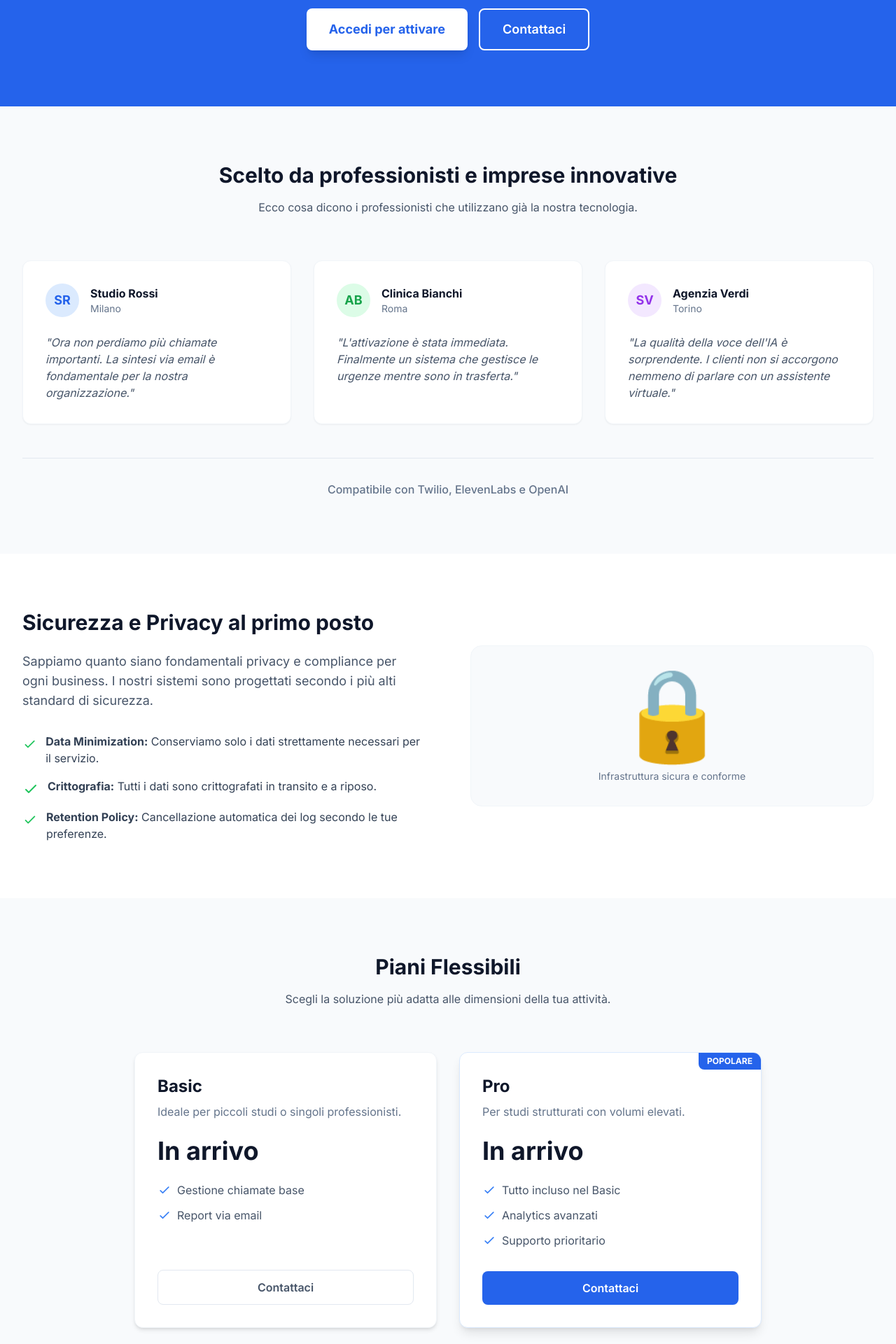
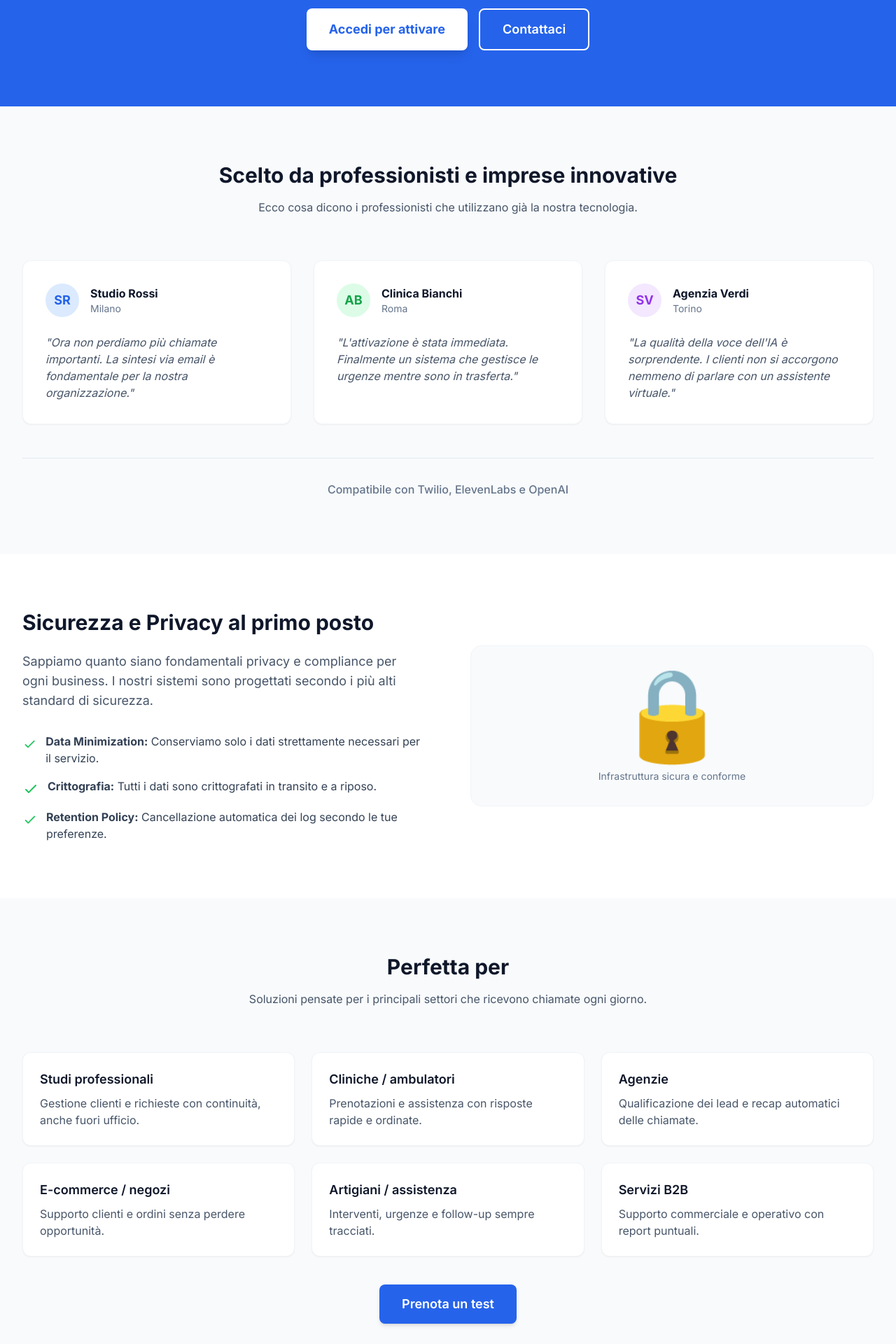
Before and after one commit to EdoBufLit/segretarIA, a FastAPI app: page / in a window 1280 px wide. Shown: the part 1960-3880 px from the top of the page at 70% size. Run offline with FastAPI, Linux system fonts and the light colour scheme; some libraries are stand-ins or nearby versions.

Commit message:
feat: sectors section on landing

```diff
--- a/templates/index.html
+++ b/templates/index.html
@@ -55,6 +55,7 @@
                     <a href="#come-funziona" class="text-slate-600 hover:text-blue-600 font-medium transition-colors">Come Funziona</a>
                     <a href="#sicurezza" class="text-slate-600 hover:text-blue-600 font-medium transition-colors">Sicurezza</a>
                     <a href="#prezzi" class="text-slate-600 hover:text-blue-600 font-medium transition-colors">Prezzi</a>
+                    <a href="#settori" class="text-slate-600 hover:text-blue-600 font-medium transition-colors">Settori</a>
                     <a href="#faq" class="text-slate-600 hover:text-blue-600 font-medium transition-colors">FAQ</a>
                 </div>
                 <div class="hidden md:flex items-center gap-3">
@@ -88,6 +89,7 @@
                 <a href="#come-funziona" class="block px-3 py-2 rounded-md text-base font-medium text-slate-700 hover:text-blue-600 hover:bg-blue-50">Come Funziona</a>
                 <a href="#sicurezza" class="block px-3 py-2 rounded-md text-base font-medium text-slate-700 hover:text-blue-600 hover:bg-blue-50">Sicurezza</a>
                 <a href="#prezzi" class="block px-3 py-2 rounded-md text-base font-medium text-slate-700 hover:text-blue-600 hover:bg-blue-50">Prezzi</a>
+                <a href="#settori" class="block px-3 py-2 rounded-md text-base font-medium text-slate-700 hover:text-blue-600 hover:bg-blue-50">Settori</a>
                 <a href="#faq" class="block px-3 py-2 rounded-md text-base font-medium text-slate-700 hover:text-blue-600 hover:bg-blue-50">FAQ</a>
                 <div class="pt-4 pb-2">
                     <button type="button" data-booking-open aria-label="Prenota un test" class="block w-full text-center bg-slate-900 text-white px-5 py-3 rounded-lg font-medium hover:bg-slate-800 transition-colors focus:outline-none focus-visible:ring-2 focus-visible:ring-blue-500 focus-visible:ring-offset-2">
@@ -356,6 +358,51 @@
         </div>
     </section>
 
+    <!-- Settori Section -->
+    <section id="settori" class="py-20 bg-slate-50">
+        <div class="max-w-7xl mx-auto px-4 sm:px-6 lg:px-8">
+            <div class="text-center mb-16">
+                <h2 class="text-3xl font-bold text-slate-900 mb-4">Perfetta per</h2>
+                <p class="text-slate-600 max-w-2xl mx-auto">
+                    Soluzioni pensate per i principali settori che ricevono chiamate ogni giorno.
+                </p>
+            </div>
+
+            <div class="grid grid-cols-1 sm:grid-cols-2 lg:grid-cols-3 gap-6">
+                <div class="bg-white border border-slate-100 rounded-xl p-6 shadow-sm">
+                    <h3 class="text-lg font-semibold text-slate-900 mb-2">Studi professionali</h3>
+                    <p class="text-slate-600">Gestione clienti e richieste con continuità, anche fuori ufficio.</p>
+                </div>
+                <div class="bg-white border border-slate-100 rounded-xl p-6 shadow-sm">
+                    <h3 class="text-lg font-semibold text-slate-900 mb-2">Cliniche / ambulatori</h3>
+                    <p class="text-slate-600">Prenotazioni e assistenza con risposte rapide e ordinate.</p>
+                </div>
+                <div class="bg-white border border-slate-100 rounded-xl p-6 shadow-sm">
+                    <h3 class="text-lg font-semibold text-slate-900 mb-2">Agenzie</h3>
+                    <p class="text-slate-600">Qualificazione dei lead e recap automatici delle chiamate.</p>
+                </div>
+                <div class="bg-white border border-slate-100 rounded-xl p-6 shadow-sm">
+                    <h3 class="text-lg font-semibold text-slate-900 mb-2">E-commerce / negozi</h3>
+                    <p class="text-slate-600">Supporto clienti e ordini senza perdere opportunità.</p>
+                </div>
+                <div class="bg-white border border-slate-100 rounded-xl p-6 shadow-sm">
+                    <h3 class="text-lg font-semibold text-slate-900 mb-2">Artigiani / assistenza</h3>
+                    <p class="text-slate-600">Interventi, urgenze e follow-up sempre tracciati.</p>
+                </div>
+                <div class="bg-white border border-slate-100 rounded-xl p-6 shadow-sm">
+                    <h3 class="text-lg font-semibold text-slate-900 mb-2">Servizi B2B</h3>
+                    <p class="text-slate-600">Supporto commerciale e operativo con report puntuali.</p>
+                </div>
+            </div>
+
+            <div class="mt-10 text-center">
+                <button type="button" data-booking-open class="bg-blue-600 text-white px-8 py-3.5 rounded-lg text-lg font-semibold hover:bg-blue-700 transition-colors shadow-md focus:outline-none focus-visible:ring-2 focus-visible:ring-blue-500 focus-visible:ring-offset-2">
+                    Prenota un test
+                </button>
+            </div>
+        </div>
+    </section>
+
     <!-- Prezzi Section -->
     <section id="prezzi" class="py-20 bg-slate-50">
         <div class="max-w-7xl mx-auto px-4 sm:px-6 lg:px-8">
```
